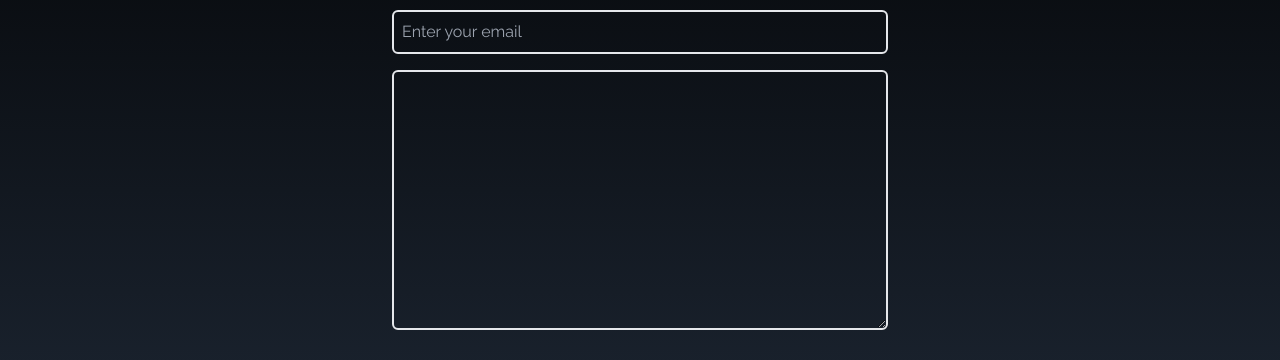
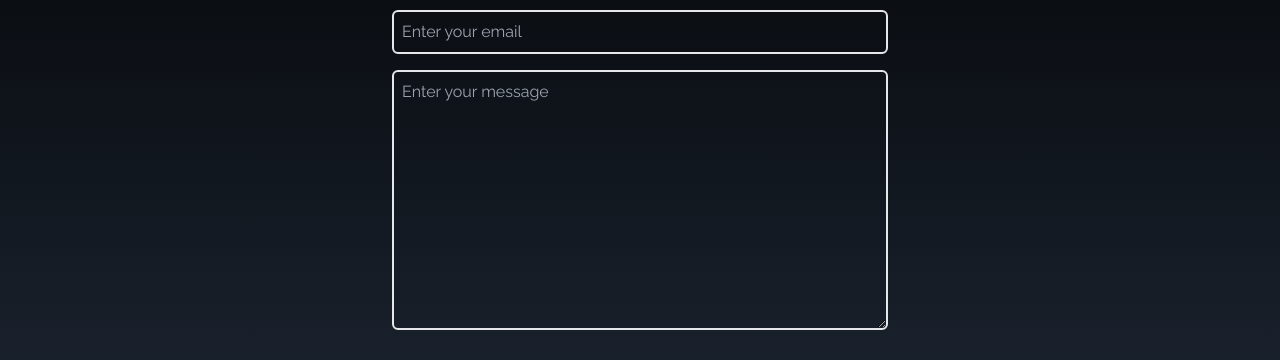
Before and after one commit to fr0sted-flake/Personal-Portfolio, a React (Vite) app: page / in a window 1280 px wide. Shown: the part 3556-3916 px from the top of the page. Built offline with nearby package versions, Linux system fonts and the light colour scheme.

Commit message:
added a placeholder

```diff
--- a/src/components/Contact.jsx
+++ b/src/components/Contact.jsx
@@ -29,6 +29,7 @@ function Contact() {
             />
             <textarea
               name="message"
+              placeholder="Enter your message"
               rows="10"
               className="p-2 bg-transparent border-2 rounded-md text-white focus:outline-none"
             ></textarea>
```
